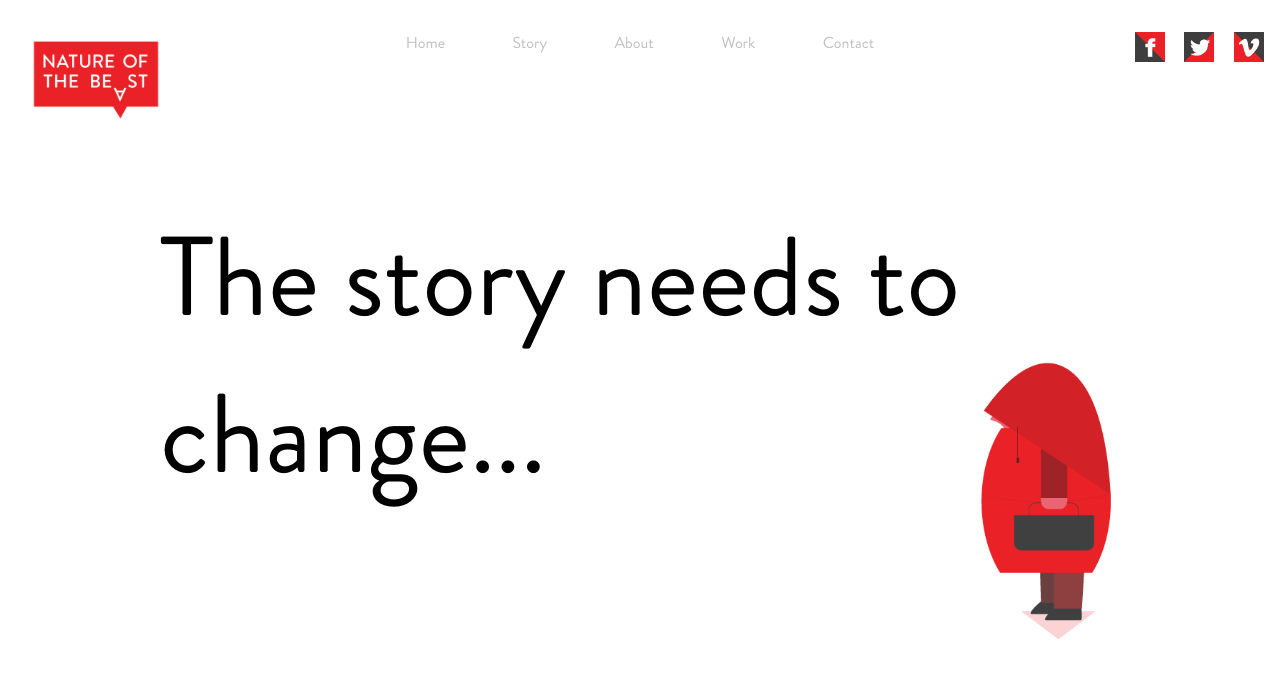
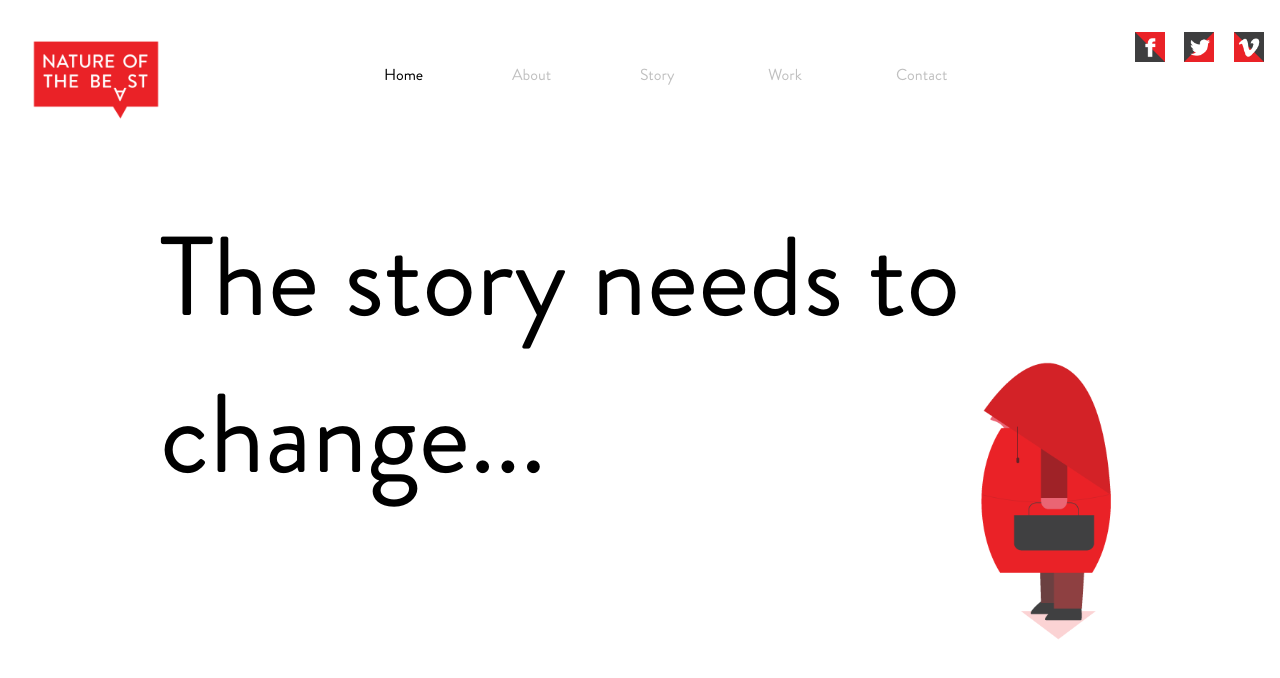
Before and after one commit to asrkennedy/NOTB, a website: page index.html in a window 1280 px wide. Drawn offline with nearby package versions, Linux system fonts and the light colour scheme; some packages are replaced by stand-ins of ours.

Commit message:
fixes glitch with nav and makes nav active on scroll

```diff
--- a/index.html
+++ b/index.html
@@ -31,13 +31,13 @@
         <img id="logo" src="img/logo/logo.png">
         <div id="mobile-menu">☰</div>
         <nav>
-          <ul id="primary-nav">
-              <li><a href="#" on-click="return false" data-target="1" class="active">Home</a></li>
-              <li><a href="#" on-click="return false" data-target="2">Story</a></li>
-              <li><a href="#" on-click="return false" data-target="3">About</a></li>
-              <li><a href="#" on-click="return false" data-target="4">Work</a></li>
-              <li><a href="#" on-click="return false" data-target="5">Contact</a></li>
-          </ul>
+          <!-- <ul id="primary-nav">
+              <li><a href="#" on-click="return false" data-target="1" id="scroll" class="active">Home</a></li>
+              <li><a href="#" on-click="return false" data-target="2" id="scroll">Story</a></li>
+              <li><a href="#" on-click="return false" data-target="3" id="scroll">About</a></li>
+              <li><a href="#" on-click="return false" data-target="4" id="scroll">Work</a></li>
+              <li><a href="#" on-click="return false" data-target="5" id="scroll">Contact</a></li>
+          </ul> -->
           <ul id="social-links">
             <li><a href="#"><img src="img/icons/FB.png"></a></li>
             <li><a href="#"><img src="img/icons/Twitter.png"></a></li>
--- a/js/main.js
+++ b/js/main.js
@@ -3,6 +3,7 @@ var aboutSlides = $('#about-slider').children();
 var storySlides = [];
 var workItems = [];
 var timer;
+var navLinks = ['Home','About','Story','Work','Contact']
 
 function animateScroll(clickedLink){
   var target = $(clickedLink).data('target');
@@ -131,8 +132,12 @@ $(document).ready(function(){
      responsiveFallback: false,        // You can fallback to normal page scroll by defining the width of the browser in which
                                       // you want the responsive fallback to be triggered. For example, set this to 600 and whenever
                                       // the browser's width is less than 600, the fallback will kick in.
-     direction: "vertical"            // You can now define the direction of the One Page Scroll animation. Options available are "vertical" and "horizontal". The default value is "vertical".
+     direction: "vertical",           // You can now define the direction of the One Page Scroll animation. Options available are "vertical" and "horizontal". The default value is "vertical".
   });
+
+   $("#scroll").click(function(){
+      $(".main").jumpTo($(this).data("target"));
+     });
 
   // Animate Scroll
   $( '#primary-nav li a' ).on('click', function(e) {
@@ -219,6 +224,11 @@ $(document).ready(function(){
     type: 'image' // this is a default type
   });
 
+
+  $('.onepage-pagination li a').each(function(i, e){
+      $(e).append(navLinks[i]);
+  })
+
   mobileMenu();
   checkTablet();
   showWorkName();
--- a/scss/layout/_content.scss
+++ b/scss/layout/_content.scss
@@ -2,8 +2,43 @@ main {
 	margin-top: 25vh;
 }
 
+.onepage-pagination {
+	position: absolute;
+	top: 0;
+	left: 0;
+	right: auto;
+	width: 100vw;
+	text-align: center;
+}
+
+.onepage-pagination li {
+	display: inline-block;
+	padding: $base-margin;
+}
+
+.onepage-pagination li a,
+.onepage-pagination li a.active {
+	text-decoration: none;
+    color: $light-grey;
+    padding: $base-padding;
+    font-size: 1em;
+    display: inline-block;
+    @include transition(all, 0.3s);
+    &:hover,
+    &:focus {
+      color: $black;
+    }
+}
+
+.onepage-pagination li a.active {
+	color: $black;
+}
+
 .onepage-pagination li a::before,
-.onepage-pagination li a.active::before,
+.onepage-pagination li a.active::before {
+	opacity: 0;
+}
+
 .owl-theme .owl-controls .owl-page span {
 	background: transparent;
 	border: white solid 2px;
@@ -17,12 +52,12 @@ main {
 	opacity: 1;
 }
 
-.onepage-pagination li a.active::before {
-	background: #FFF;
-	left: auto;
-	margin-top: 0;
-	opacity: 1;
-}
+// .onepage-pagination li a.active::before {
+// 	background: #FFF;
+// 	left: auto;
+// 	margin-top: 0;
+// 	opacity: 1;
+// }
 
 section {
 	overflow: hidden;
```
Also changed, not shown: stylesheets/main.css, stylesheets/media-queries.css.
